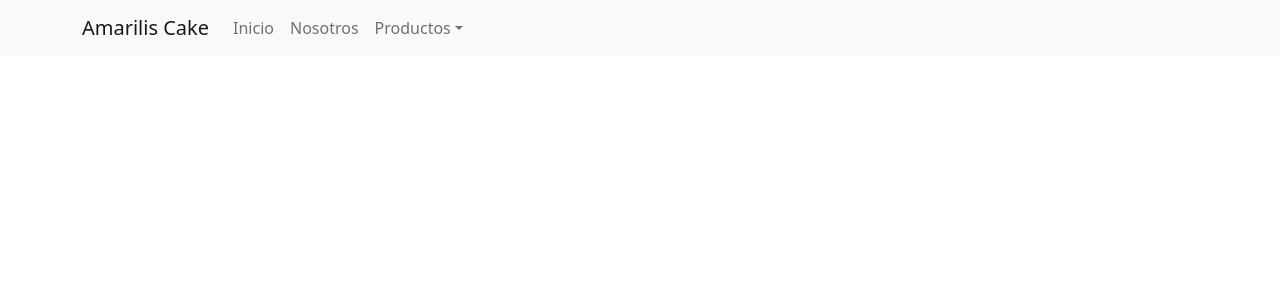
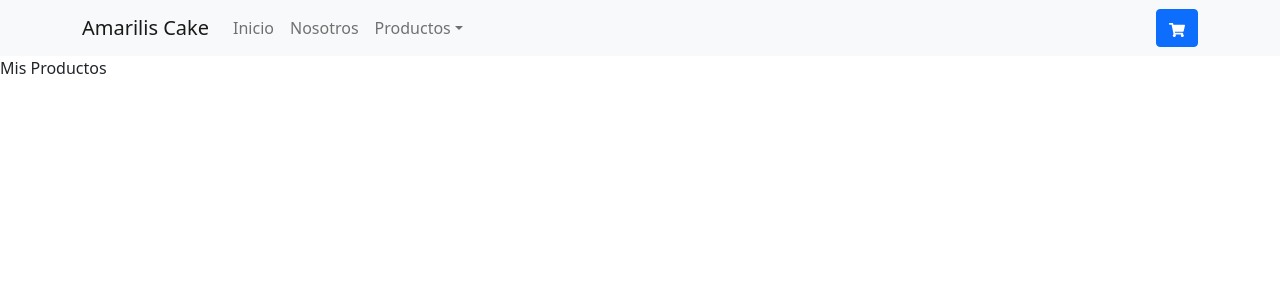
Before and after one commit to Omare123/Amarilis-Cake-React, a React (Create React App) app: page / in a window 1280 px wide. Shown: the top 300 px of the page. Built offline with nearby package versions, Linux system fonts and the light colour scheme.

Commit message:
Cart and List container.

```diff
--- a/package.json
+++ b/package.json
@@ -10,6 +10,7 @@
     "react": "^17.0.2",
     "react-bootstrap": "^2.1.2",
     "react-dom": "^17.0.2",
+    "react-icons": "^4.3.1",
     "react-scripts": "5.0.0",
     "web-vitals": "^2.1.4"
   },
--- a/src/App.jsx
+++ b/src/App.jsx
@@ -1,9 +1,14 @@
 import './App.css';
 import 'bootstrap/dist/css/bootstrap.min.css'
 import NavBarComponent from './components/navBarComponent'
+import ItemListContainer from './components/itemListContainer'
 
 function App() {
-  return <NavBarComponent/>
+  return(<div>
+    <NavBarComponent/>
+    <ItemListContainer/>
+  </div>
+  )
 }
 
 export default App;
--- /dev/null
+++ b/src/components/cartWidget.jsx
@@ -0,0 +1,13 @@
+import React from "react";
+import { Button } from 'react-bootstrap';
+import { FaShoppingCart } from "react-icons/fa";
+class CartWidget extends React.Component {
+    render() {
+      return (<Button>
+          <FaShoppingCart/>
+        </Button>)
+
+    }
+  }
+
+export default CartWidget;
--- /dev/null
+++ b/src/components/itemListContainer.jsx
@@ -0,0 +1,13 @@
+import React from "react";
+import { Button } from 'react-bootstrap';
+import { FaShoppingCart } from "react-icons/fa";
+class ItemListContainer extends React.Component {
+    render() {
+      return (<div>
+        Mis Productos
+      </div>)
+
+    }
+  }
+
+export default ItemListContainer;
--- a/src/components/navBarComponent.jsx
+++ b/src/components/navBarComponent.jsx
@@ -1,5 +1,6 @@
 import React from "react";
-import { Navbar, Nav, Container, NavDropdown } from 'react-bootstrap';
+import { Navbar, Nav, Container, NavDropdown} from 'react-bootstrap';
+import  CartWidget from './cartWidget'
 class NavBarComponent extends React.Component {
     render() {
       return <Navbar bg="light" expand="lg">
@@ -17,6 +18,7 @@ class NavBarComponent extends React.Component {
             </NavDropdown>
           </Nav>
         </Navbar.Collapse>
+        <CartWidget/>
       </Container>
     </Navbar>
     }
```
